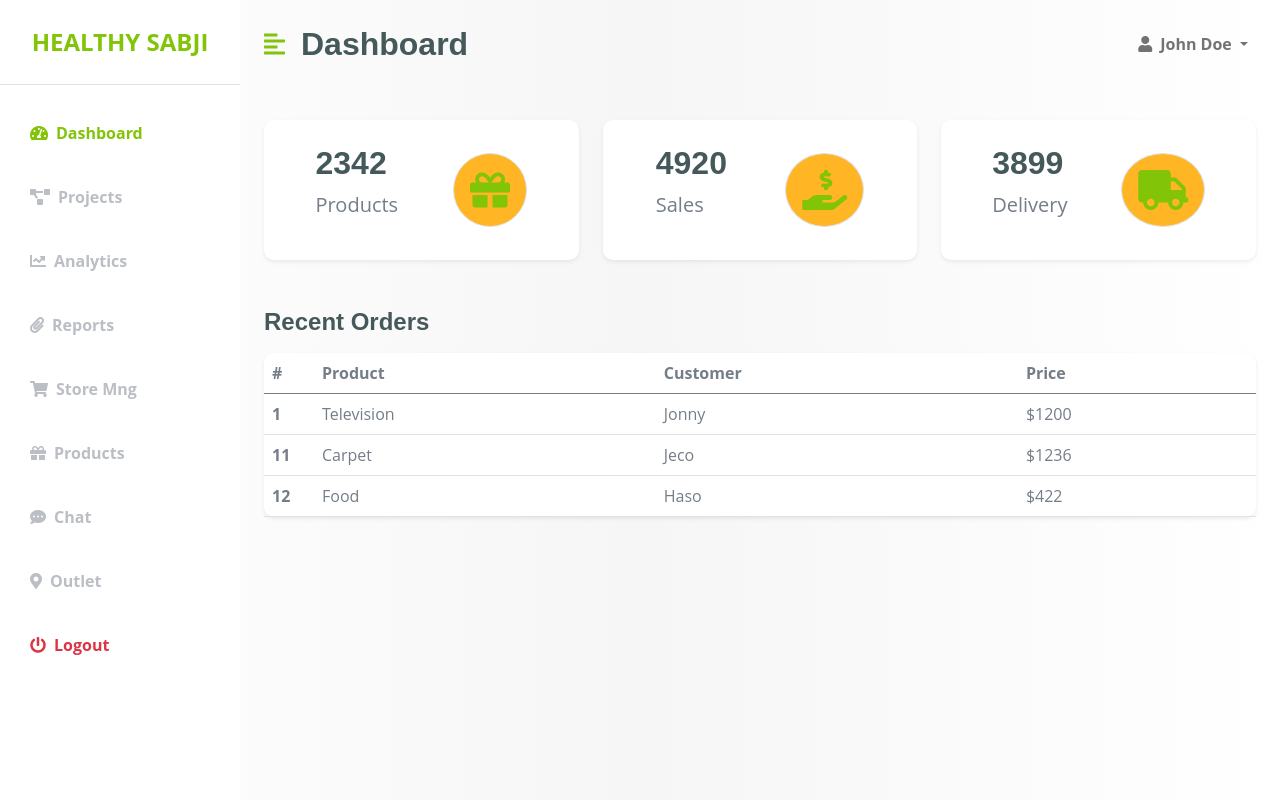
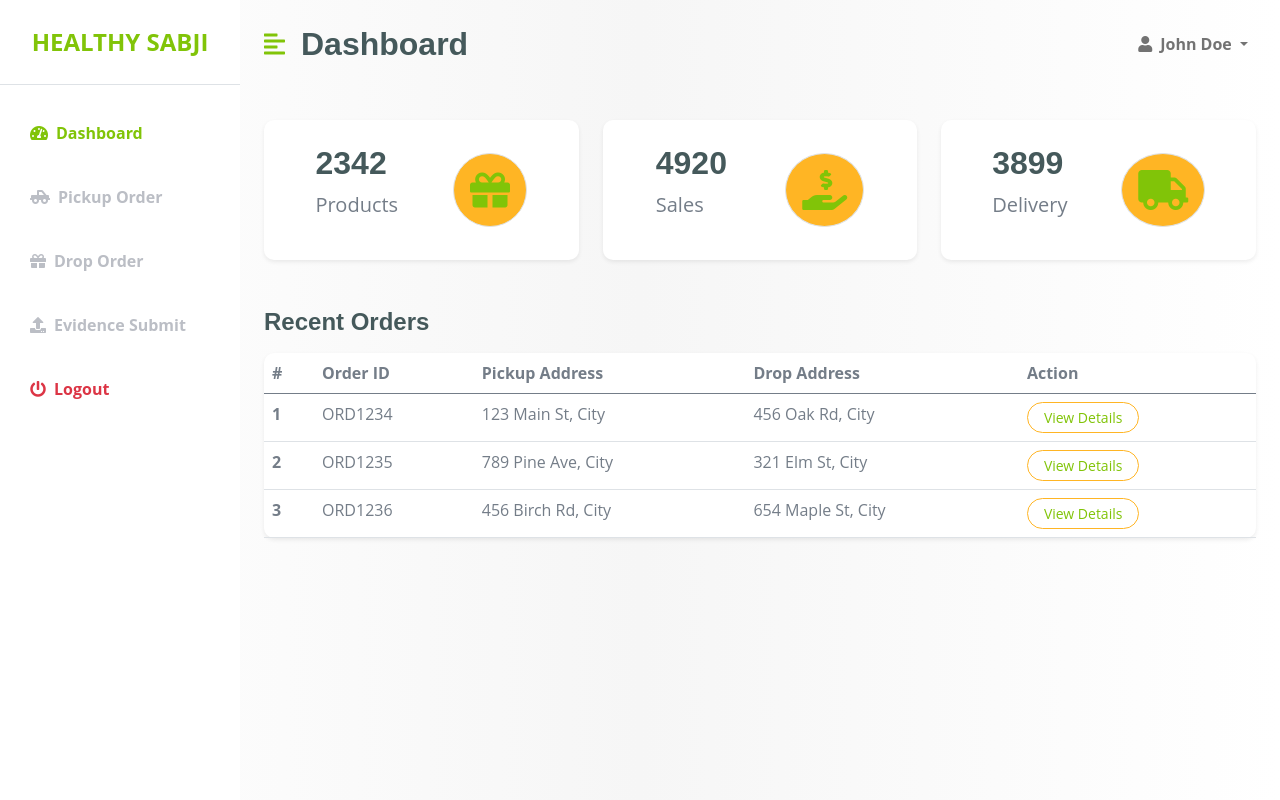
Before and after one commit to gitsubash44/healthy_sabji, a Django app: page /delivery_dashboard/ in a window 1280 px wide. Run offline with Django 5.2, Linux system fonts and the light colour scheme; some libraries are stand-ins or nearby versions.

Commit message:
adding Frontend code for delivery dashboard

```diff
--- a/healthy_sabji/urls.py
+++ b/healthy_sabji/urls.py
@@ -35,6 +35,7 @@ urlpatterns = [
 
     # Path for Delivery Dashboard
     path('delivery_dashboard/',views.delivery_dashboard,name="delivery_dashboard"),
+    path('pickup/',views.pickup,name="pickup"),
 
     #Path for Farmer Dashboard
     path('farmer_dashboard/',views.farmer_dashboard,name="farmer_dashboard"),
--- a/sabji/views.py
+++ b/sabji/views.py
@@ -41,6 +41,9 @@ def order_track(request):
 def delivery_dashboard(request):
     return render(request,'delivery/delivery_dashboard.html')
 
+def pickup(request):
+    return render(request,'delivery/pickup.html')
+
 # for Farmer site.
 def farmer_dashboard(request):
     return render(request,'farmer/farmer_dashboard.html')
--- a/static/css/delivery.css
+++ b/static/css/delivery.css
@@ -91,3 +91,7 @@
       margin-left: -15rem;
     }
   }
+
+
+  /* CSS for responsive  */
+  /* General Responsive Rules */
--- a/templates/delivery/delivery_dashboard.html
+++ b/templates/delivery/delivery_dashboard.html
@@ -23,22 +23,14 @@
         <div class="bg-white" id="sidebar-wrapper">
             <div class="sidebar-heading text-center py-4 primary-text fs-4 fw-bold text-uppercase border-bottom">Healthy Sabji</div>
             <div class="list-group list-group-flush my-3">
-                <a href="#" class="list-group-item list-group-item-action bg-transparent second-text active"><i
+                <a href="{% url 'delivery_dashboard' %}" class="list-group-item list-group-item-action bg-transparent second-text active"><i
                         class="fas fa-tachometer-alt me-2"></i>Dashboard</a>
+                <a href="{% url 'pickup' %}" class="list-group-item list-group-item-action bg-transparent second-text fw-bold"><i
+                        class="fas fa-truck-pickup me-2"></i>Pickup Order</a>
                 <a href="#" class="list-group-item list-group-item-action bg-transparent second-text fw-bold"><i
-                        class="fas fa-project-diagram me-2"></i>Projects</a>
+                        class="fas fa-gift me-2"></i>Drop Order</a>
                 <a href="#" class="list-group-item list-group-item-action bg-transparent second-text fw-bold"><i
-                        class="fas fa-chart-line me-2"></i>Analytics</a>
-                <a href="#" class="list-group-item list-group-item-action bg-transparent second-text fw-bold"><i
-                        class="fas fa-paperclip me-2"></i>Reports</a>
-                <a href="#" class="list-group-item list-group-item-action bg-transparent second-text fw-bold"><i
-                        class="fas fa-shopping-cart me-2"></i>Store Mng</a>
-                <a href="#" class="list-group-item list-group-item-action bg-transparent second-text fw-bold"><i
-                        class="fas fa-gift me-2"></i>Products</a>
-                <a href="#" class="list-group-item list-group-item-action bg-transparent second-text fw-bold"><i
-                        class="fas fa-comment-dots me-2"></i>Chat</a>
-                <a href="#" class="list-group-item list-group-item-action bg-transparent second-text fw-bold"><i
-                        class="fas fa-map-marker-alt me-2"></i>Outlet</a>
+                        class="fas fa-upload me-2"></i>Evidence Submit</a>
                 <a href="#" class="list-group-item list-group-item-action bg-transparent text-danger fw-bold"><i
                         class="fas fa-power-off me-2"></i>Logout</a>
             </div>
@@ -115,42 +107,45 @@
                             <thead>
                                 <tr>
                                     <th scope="col" width="50">#</th>
-                                    <th scope="col">Product</th>
-                                    <th scope="col">Customer</th>
-                                    <th scope="col">Price</th>
+                                    <th scope="col">Order ID</th>
+                                    <th scope="col">Pickup Address</th>
+                                    <th scope="col">Drop Address</th>
+                                    <th scope="col">Action</th>
                                 </tr>
                             </thead>
                             <tbody>
                                 <tr>
                                     <th scope="row">1</th>
-                                    <td>Television</td>
-                                    <td>Jonny</td>
-                                    <td>$1200</td>
+                                    <td>ORD1234</td>
+                                    <td>123 Main St, City</td>
+                                    <td>456 Oak Rd, City</td>
+                                    <td><button class="btn border border-secondary rounded-pill px-3 text-primary btn-sm">View Details</button></td>
                                 </tr>
                                 <tr>
-                                    <th scope="row">11</th>
-                                    <td>Carpet</td>
-                                    <td>Jeco</td>
-                                    <td>$1236</td>
+                                    <th scope="row">2</th>
+                                    <td>ORD1235</td>
+                                    <td>789 Pine Ave, City</td>
+                                    <td>321 Elm St, City</td>
+                                    <td><button class="btn border border-secondary rounded-pill px-3 text-primary btn-sm">View Details</button></td>
                                 </tr>
                                 <tr>
-                                    <th scope="row">12</th>
-                                    <td>Food</td>
-                                    <td>Haso</td>
-                                    <td>$422</td>
+                                    <th scope="row">3</th>
+                                    <td>ORD1236</td>
+                                    <td>456 Birch Rd, City</td>
+                                    <td>654 Maple St, City</td>
+                                    <td><button class="btn border border-secondary rounded-pill px-3 text-primary btn-sm">View Details</button></td>
                                 </tr>
                             </tbody>
                         </table>
                     </div>
                 </div>
+
             </div>
 
         </div>
     </div>
-    <!-- /#page-content-wrapper -->
-    </div>
 
-    <script src="https://cdn.jsdelivr.net/npm/bootstrap@5.0.0-beta3/dist/js/bootstrap.bundle.min.js"></script>
+
     <script>
         var el = document.getElementById("wrapper");
         var toggleButton = document.getElementById("menu-toggle");
```
Also changed, not shown: other parts of templates/delivery/delivery_dashboard.html (+2 -1 lines), templates/delivery/pickup.html (added, +116 -0 lines).
